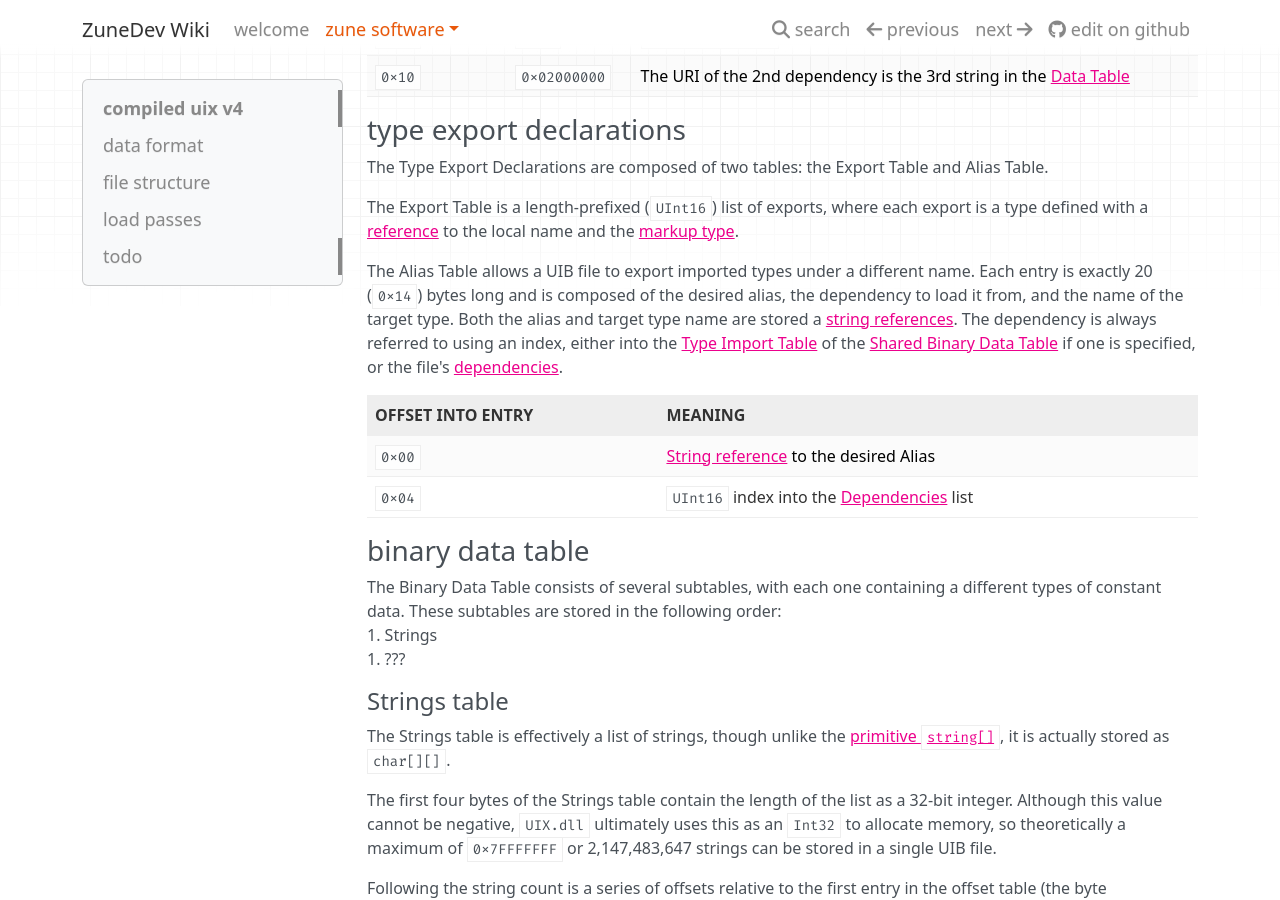
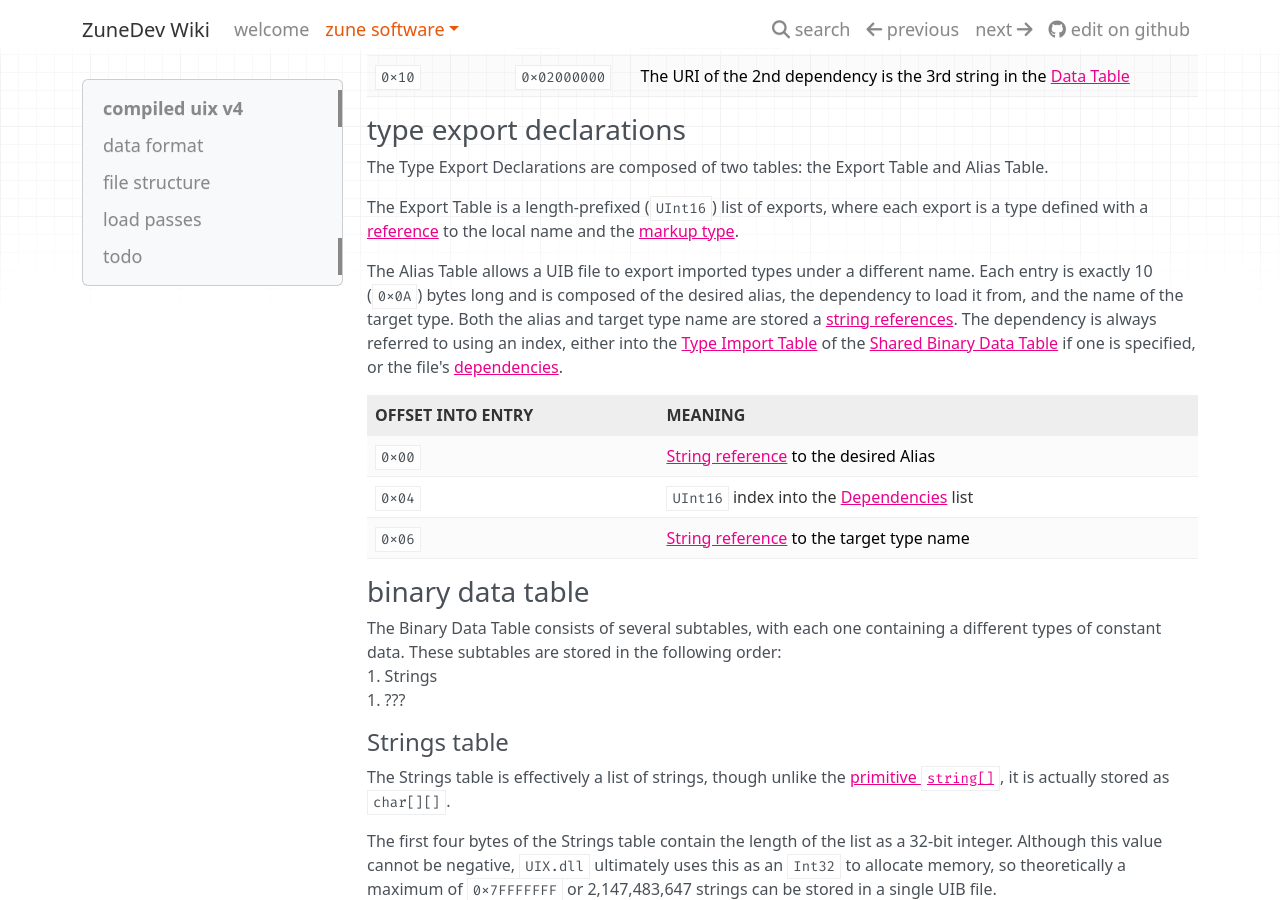
Before and after one commit to ZuneDev/Wiki, an MkDocs documentation site: the page built from docs/Zune software/Iris/compiled-uix.md, in a window 1280 px wide and 900 px high, scrolled down 2723 px. Built offline with MkDocs 1.6.1, drawn with Linux system fonts in a browser that asks for light colours; nearby versions of some CDN libraries.

Commit message:
Correct type export example

```diff
--- a/docs/Zune software/Iris/compiled-uix.md
+++ b/docs/Zune software/Iris/compiled-uix.md
@@ -78,12 +78,13 @@ The Type Export Declarations are composed of two tables: the Export Table and Al
 
 The Export Table is a length-prefixed (`UInt16`) list of exports, where each export is a type defined with a [reference](#string-references) to the local name and the [markup type](#markuptype).
 
-The Alias Table allows a UIB file to export imported types under a different name. Each entry is exactly 20 (`0x14`) bytes long and is composed of the desired alias, the dependency to load it from, and the name of the target type. Both the alias and target type name are stored a [string references](#string-references). The dependency is always referred to using an index, either into the [Type Import Table](#type-import-table) of the [Shared Binary Data Table](#binary-data-table) if one is specified, or the file's [dependencies](#dependencies).
+The Alias Table allows a UIB file to export imported types under a different name. Each entry is exactly 10 (`0x0A`) bytes long and is composed of the desired alias, the dependency to load it from, and the name of the target type. Both the alias and target type name are stored a [string references](#string-references). The dependency is always referred to using an index, either into the [Type Import Table](#type-import-table) of the [Shared Binary Data Table](#binary-data-table) if one is specified, or the file's [dependencies](#dependencies).
 
 Offset into entry   | Meaning
 ------------------- | ---------
 `0x00`              | [String reference](#string-references) to the desired Alias
 `0x04`              | `UInt16` index into the [Dependencies](#dependencies) list
+`0x06`              | [String reference](#string-references) to the target type name
 
 ### Binary Data Table
 The Binary Data Table consists of several subtables, with each one containing a different types of constant data. These subtables are stored in the following order:
```
